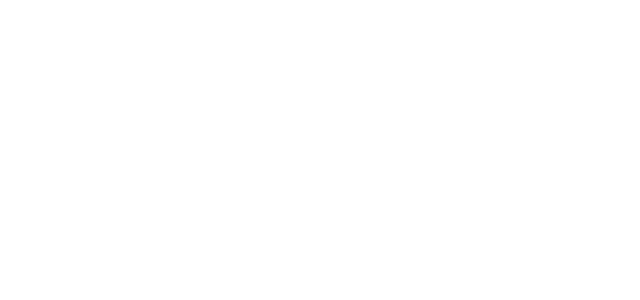
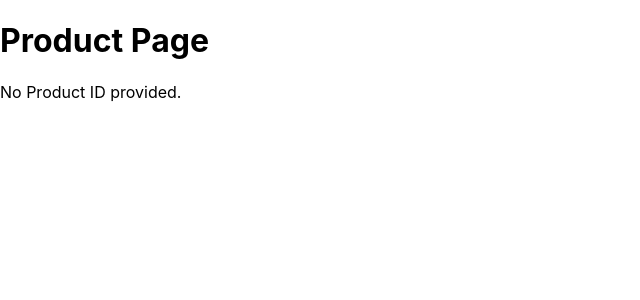
Before and after one commit to serkankaragoz/kastamonu, a React (Create React App) app: page /kastamonu/pages in a window 1280 px wide. Before the commit this address had no page. Shown: the top 300 px of the page, without its empty margins (0-640 px from the left). Built offline with nearby package versions, Linux system fonts and the light colour scheme.

Commit message:
Added BrowserRouter to index.js

```diff
--- a/src/App.js
+++ b/src/App.js
@@ -9,7 +9,7 @@
 function App() {
   return (
     <div>
-      <BrowserRouter>
+
       <Routes>
       <Route path=''  element={<div>ALLAHIM GOOOOOOOOOOL</div>}/>
         <Route path='/'  element={<div>ALLAHIM GOOOOOOOOOOL</div>}/>
@@ -17,10 +17,6 @@
         <Route path='/page/2'  element={<Page2/>}/>
         <Route path='/pages'  element={<DynamicPage/>}/>
       </Routes>
-
-      </BrowserRouter>
-
-
     </div>
   );
 }
--- a/src/index.js
+++ b/src/index.js
@@ -3,12 +3,15 @@
 import './index.css';
 import App from './App';
 import reportWebVitals from './reportWebVitals';
+import { BrowserRouter } from 'react-router-dom';
 
 const root = ReactDOM.createRoot(document.getElementById('root'));
 root.render(
-  <React.StrictMode>
-    <App />
-  </React.StrictMode>
+  <BrowserRouter basename="/kastamonu">
+    <React.StrictMode>
+      <App />
+    </React.StrictMode>
+  </BrowserRouter>
 );
 
 // If you want to start measuring performance in your app, pass a function
```
